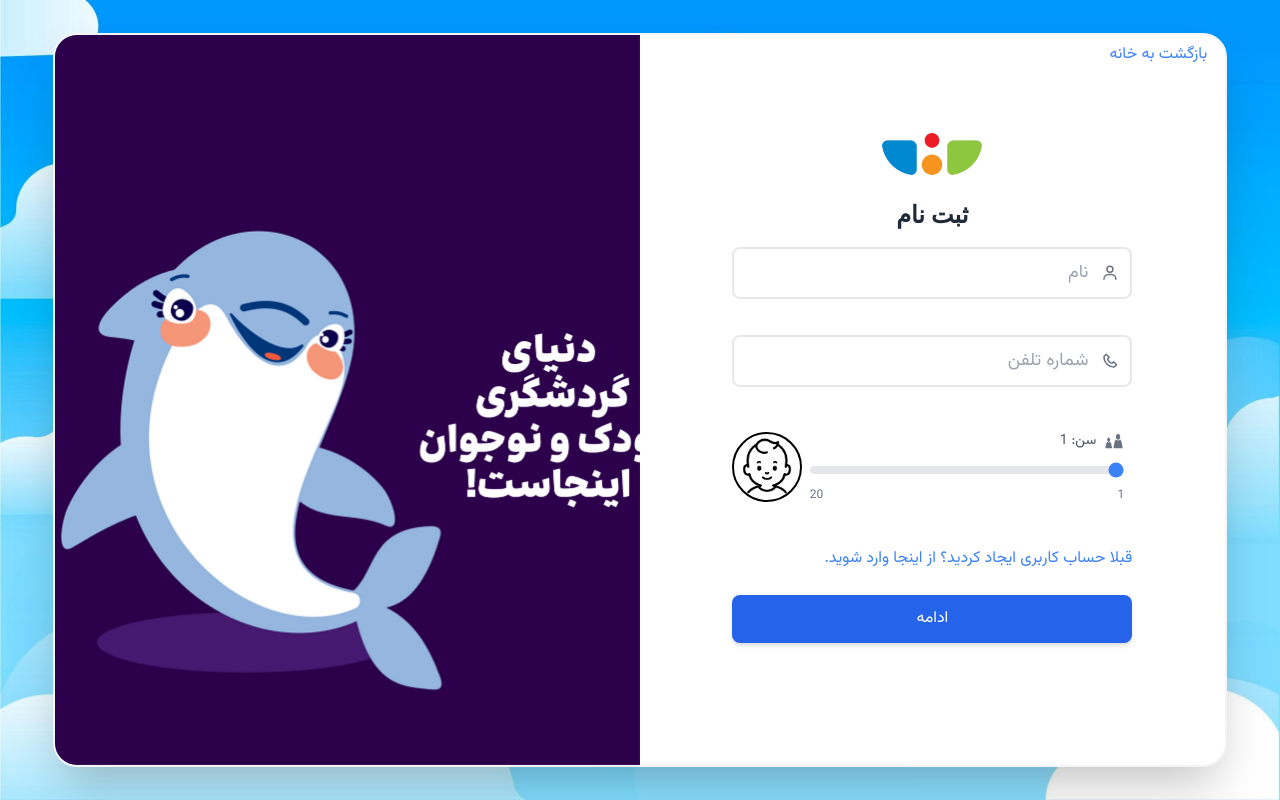
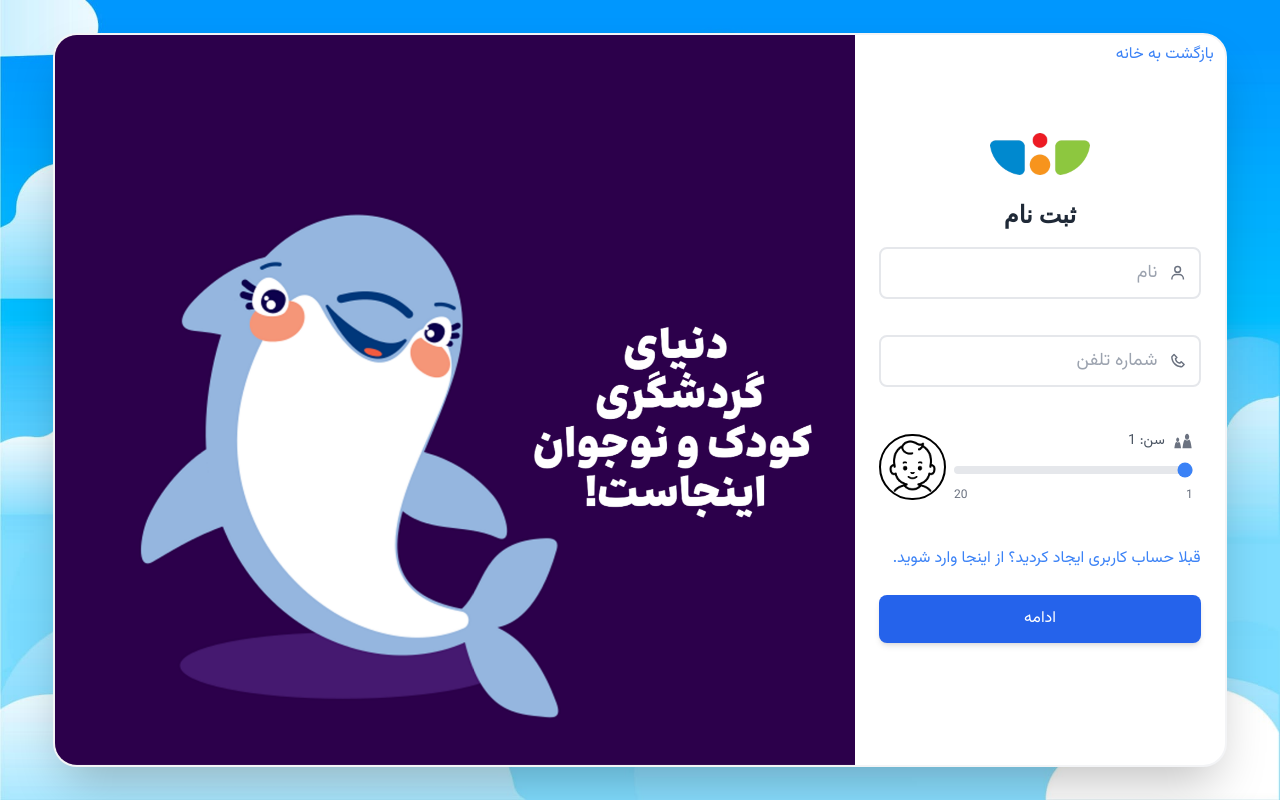
Before and after one commit to ErfanGh83/Avanian1, a Next.js app: page /sign-up in a window 1280 px wide. Built offline with nearby package versions, Linux system fonts and the light colour scheme; a web font is replaced by a local one.

Commit message:
feat: fixed sign up form too

```diff
--- a/src/components/containers/auth-containers/LoginFormContainer.tsx
+++ b/src/components/containers/auth-containers/LoginFormContainer.tsx
@@ -8,7 +8,7 @@ import Link from 'next/link'
 const LoginFormContainer = () => {
   return (
     <div
-      className="size-full sm:size-4/6 xl:size-11/12 xl:max-w-[1500px] xl:max-h-[900px] flex flex-row bg-white dark:bg-gray-800 text-black  dark:text-white border-2 border-gray-100 dark:border-gray-900 sm:rounded-3xl m-auto xl:shadow-2xl overflow-hidden"
+      className="size-full sm:size-5/6 xl:size-11/12 xl:max-w-[1500px] xl:max-h-[900px] flex flex-row bg-white dark:bg-gray-800 text-black  dark:text-white border-2 border-gray-100 dark:border-gray-900 sm:rounded-3xl m-auto xl:shadow-2xl overflow-hidden"
     >
       <div
         className='w-full h-full flex flex-col items-center justify-center relative'
--- a/src/components/containers/auth-containers/SignUpFormContainer.tsx
+++ b/src/components/containers/auth-containers/SignUpFormContainer.tsx
@@ -8,7 +8,7 @@ import Link from 'next/link'
 const SignUpFormContainer = () => {
   return (
     <div
-      className="size-full xl:size-11/12 xl:max-w-[1420px] xl:max-h-[900px] flex flex-row bg-white text-black dark:bg-gray-800 dark:text-white border-2 border-gray-100 dark:border-gray-900 xl:rounded-3xl m-auto xl:shadow-2xl overflow-hidden"
+      className="size-full sm:size-5/6 xl:size-11/12 xl:max-w-[1500px] xl:max-h-[900px] flex flex-row bg-white dark:bg-gray-800 text-black  dark:text-white border-2 border-gray-100 dark:border-gray-900 sm:rounded-3xl m-auto xl:shadow-2xl overflow-hidden"
     >
       <div
         className='w-full h-full flex flex-col items-center justify-center relative'
@@ -30,7 +30,7 @@ const SignUpFormContainer = () => {
       </div>
 
       <div
-        className='hide size-0 md:block md:h-full md:w-1/2 bg-gray-400'
+        className='hide size-0 xl:block xl:h-full xl:w-[800px] bg-gray-400'
       >
         <AuthSliders />
       </div>
```
Also changed, not shown: 14 other files (tests, documents, lock files or other folders).
